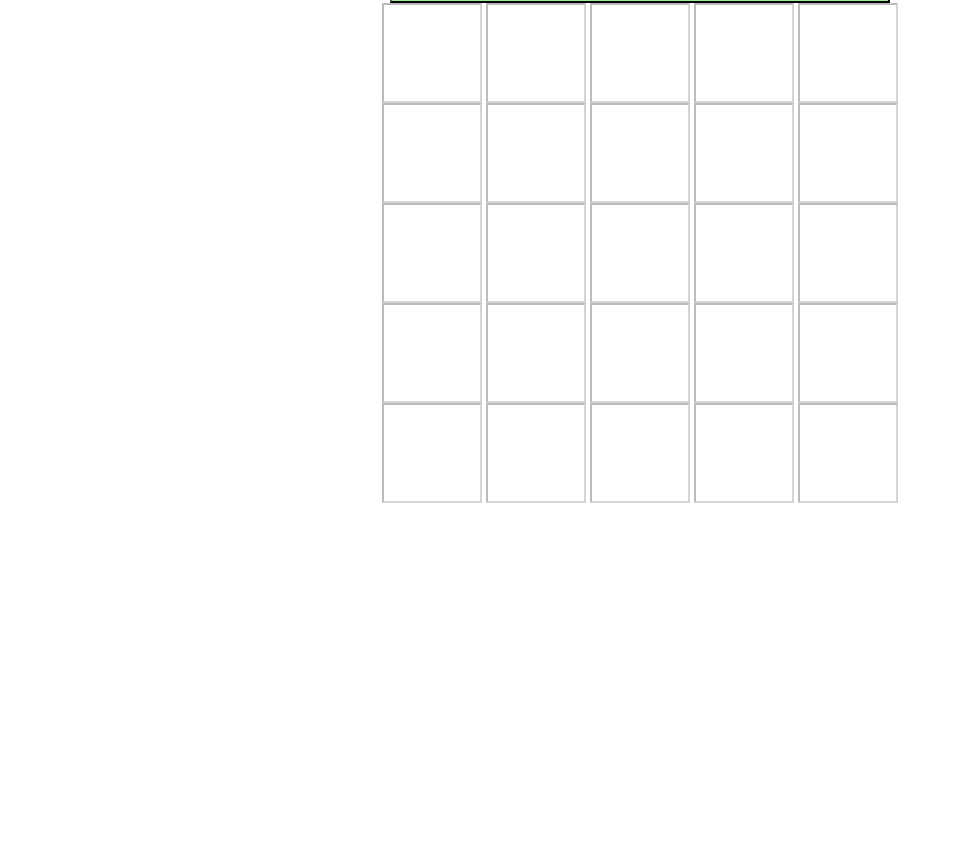
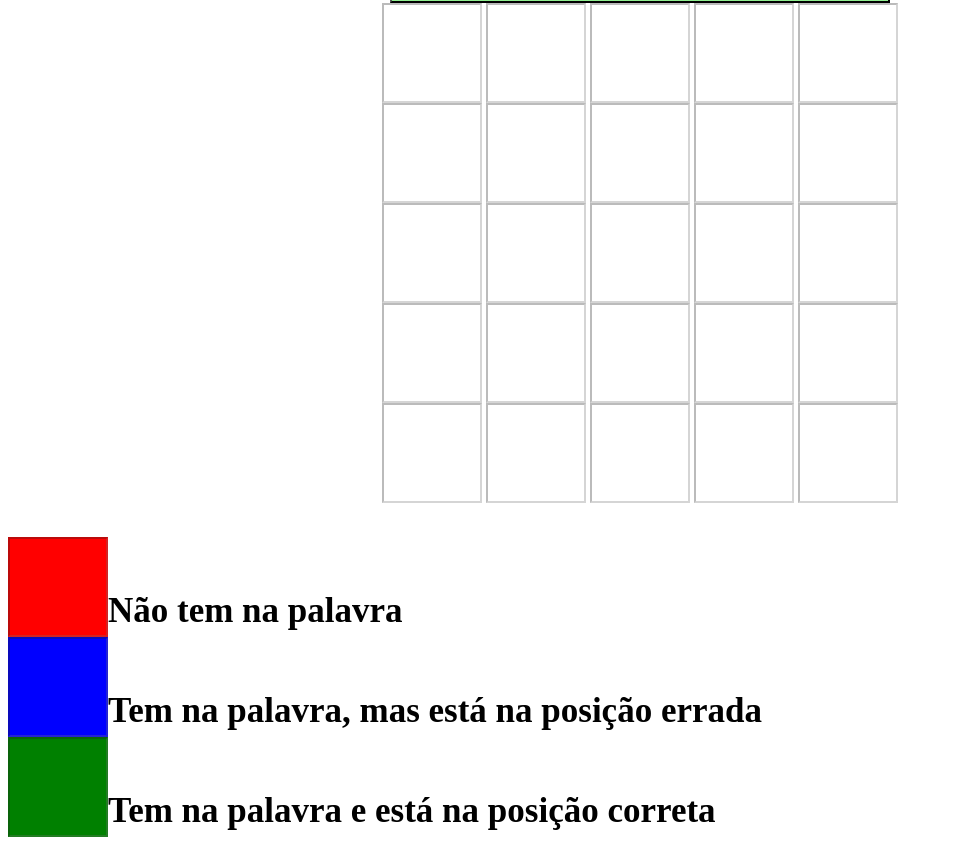
Before and after one commit to JoseDesen/moter, a plain HTML site: page index.html in a window 1280 px wide. Shown: the part 263-1108 px from the top of the page, without its empty margins (0-953 px from the left). Before the commit the page ends 800 px from the top, so only its background shows below. Drawn offline with Linux system fonts and the light colour scheme.

Commit message:
Update index.html

```diff
--- a/index.html
+++ b/index.html
@@ -16,7 +16,10 @@
 			background-color:white;
 			color:white;
 		}
-
+		#explicacao{
+			text-align:left;
+			font-size:35px;
+		}
 		</style>
 		<script>
 			var a=sessionStorage.getItem('carregou');
@@ -753,6 +756,11 @@
 			<input type="text" name="e5" id="e5"  disabled>
 			</br>
 		</form>
-		<div id="status"></div>
+		<div id="status"></div></br>
+		<div id="explicacao">
+		<input type="text" style="background-color:red;" disabled><b>Não tem na palavra</br>
+		<input type="text" style="background-color:blue;" disabled>Tem na palavra, mas está na posição errada</br>
+		<input type="text" style="background-color:green;" disabled>Tem na palavra e está na posição correta</b></br>
+		</div>
 	</body>
 </html>
```
